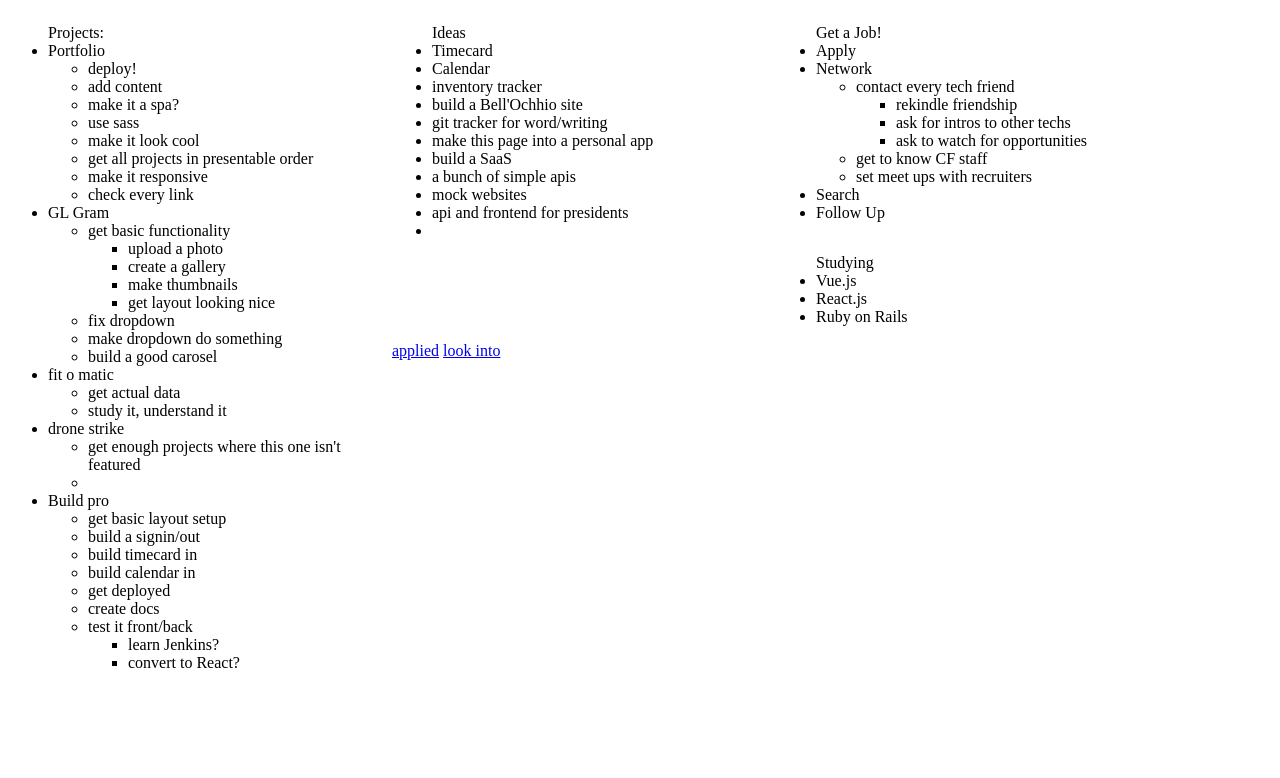
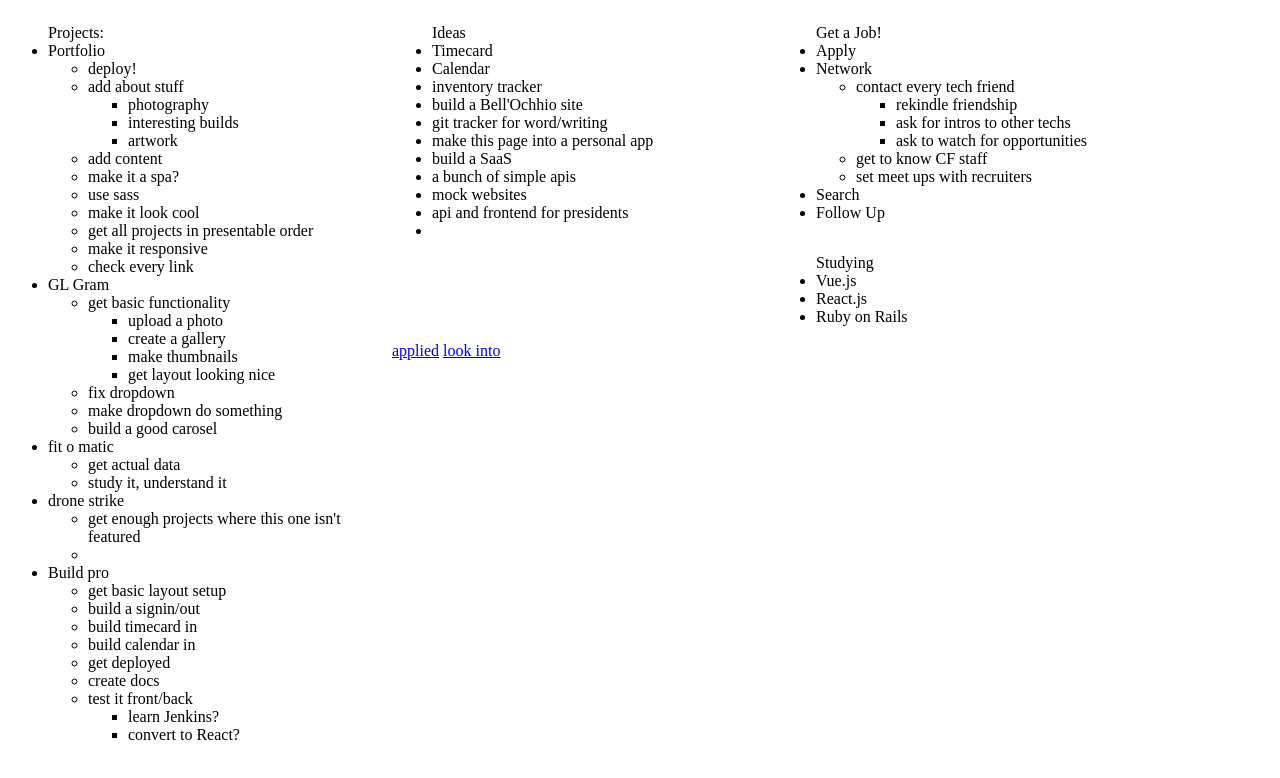
Before and after one commit to GLSea1979/project-tracker, a plain HTML site: page index.html in a window 1280 px wide. Drawn offline with Linux system fonts and the light colour scheme.

Commit message:
added todos

```diff
--- a/index.html
+++ b/index.html
@@ -11,6 +11,13 @@
         <li>Portfolio
           <ul>
             <li>deploy!</li>
+            <li>add about stuff
+              <ul>
+                <li>photography</li>
+                <li>interesting builds</li>
+                <li>artwork</li>
+              </ul>
+            </li>
             <li>add content</li>
             <li>make it a spa?</li>
             <li>use sass</li>
```
